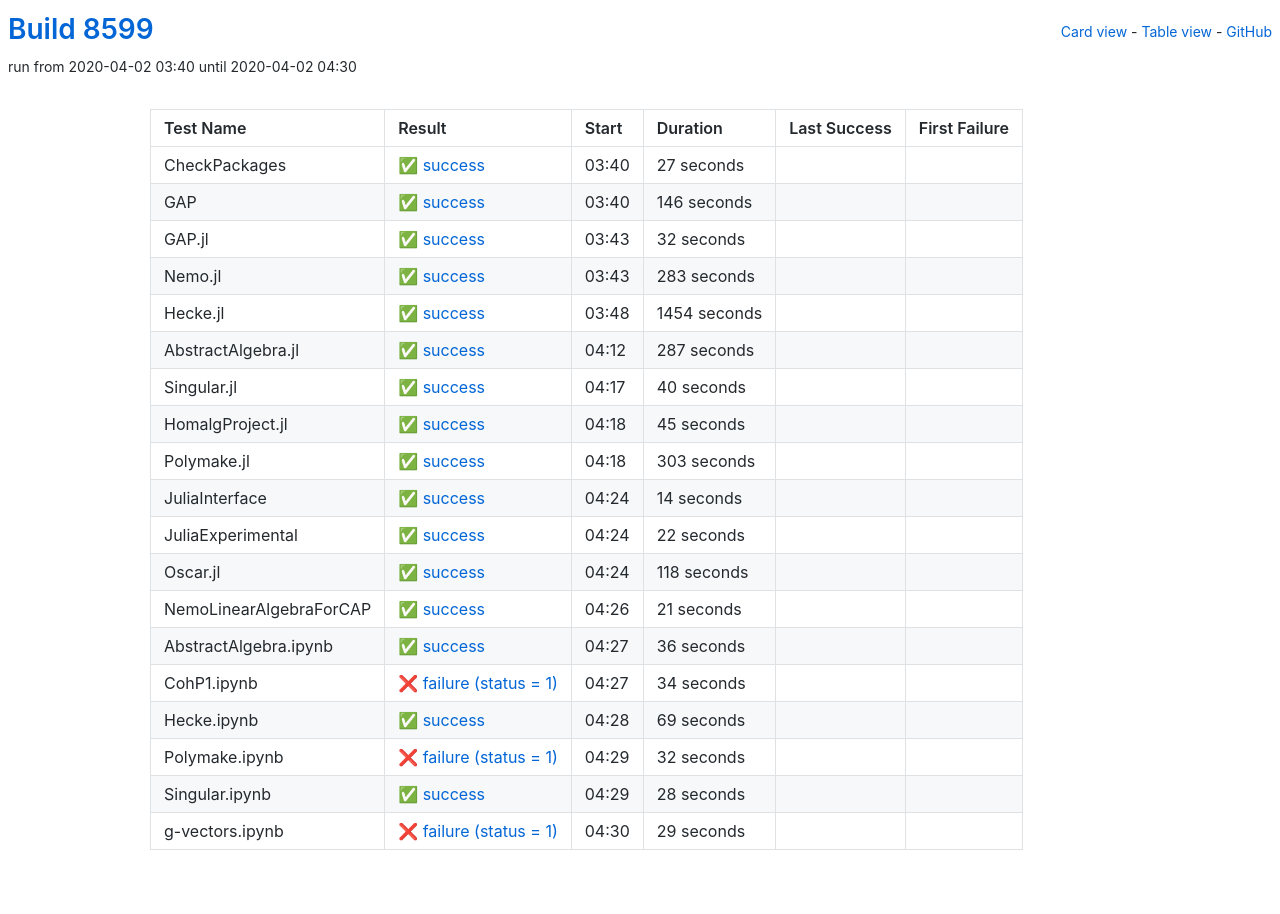
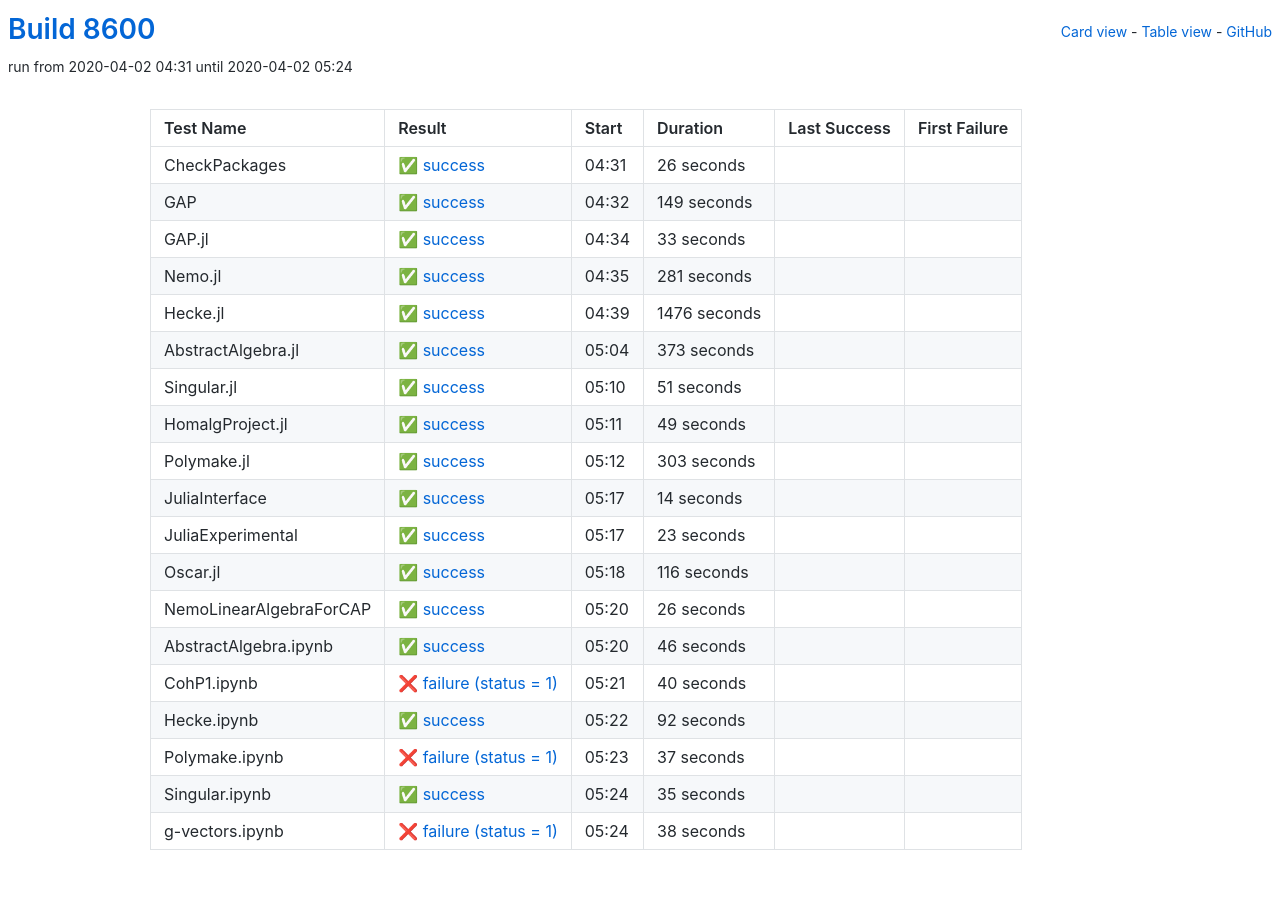
Before and after one commit to oscar-system/oscar-ci-status, a Jekyll site: the page built from table.html, in a window 1280 px wide. Built offline with Jekyll 4.4.1, drawn with Linux system fonts in a browser that asks for light colours.

Commit message:
Build 8600

```diff
--- a/_data/ci.yml
+++ b/_data/ci.yml
@@ -1,93 +1,93 @@
-build: 8599
-build_url: https://oscarci.mathematik.uni-kl.de/job/oscar/8599/
+build: 8600
+build_url: https://oscarci.mathematik.uni-kl.de/job/oscar/8600/
 job: oscar
 tests:
-- duration: 27
+- duration: 26
   exitcode: 0
   first_failure: false
   first_failure_url: null
   last_success: false
   last_success_url: null
-  log: https://oscarci.mathematik.uni-kl.de/job/oscar/8599/artifact/logs/build-8599/CheckPackages.log
+  log: https://oscarci.mathematik.uni-kl.de/job/oscar/8600/artifact/logs/build-8600/CheckPackages.log
   name: CheckPackages
-  start: 2020-04-02 03:40
+  start: 2020-04-02 04:31
   status: success
   success: true
-- duration: 146
+- duration: 149
   exitcode: 0
   first_failure: false
   first_failure_url: null
   last_success: false
   last_success_url: null
-  log: https://oscarci.mathematik.uni-kl.de/job/oscar/8599/artifact/logs/build-8599/GAP.log
+  log: https://oscarci.mathematik.uni-kl.de/job/oscar/8600/artifact/logs/build-8600/GAP.log
   name: GAP
-  start: 2020-04-02 03:40
+  start: 2020-04-02 04:32
   status: success
   success: true
-- duration: 32
+- duration: 33
   exitcode: 0
   first_failure: false
   first_failure_url: null
   last_success: false
   last_success_url: null
-  log: https://oscarci.mathematik.uni-kl.de/job/oscar/8599/artifact/logs/build-8599/GAP.jl.log
+  log: https://oscarci.mathematik.uni-kl.de/job/oscar/8600/artifact/logs/build-8600/GAP.jl.log
   name: GAP.jl
-  start: 2020-04-02 03:43
+  start: 2020-04-02 04:34
   status: success
   success: true
-- duration: 283
+- duration: 281
   exitcode: 0
   first_failure: false
   first_failure_url: null
   last_success: false
   last_success_url: null
-  log: https://oscarci.mathematik.uni-kl.de/job/oscar/8599/artifact/logs/build-8599/Nemo.jl.log
+  log: https://oscarci.mathematik.uni-kl.de/job/oscar/8600/artifact/logs/build-8600/Nemo.jl.log
   name: Nemo.jl
-  start: 2020-04-02 03:43
+  start: 2020-04-02 04:35
   status: success
   success: true
-- duration: 1454
+- duration: 1476
   exitcode: 0
   first_failure: false
   first_failure_url: null
   last_success: false
   last_success_url: null
-  log: https://oscarci.mathematik.uni-kl.de/job/oscar/8599/artifact/logs/build-8599/Hecke.jl.log
+  log: https://oscarci.mathematik.uni-kl.de/job/oscar/8600/artifact/logs/build-8600/Hecke.jl.log
   name: Hecke.jl
-  start: 2020-04-02 03:48
+  start: 2020-04-02 04:39
   status: success
   success: true
-- duration: 287
+- duration: 373
   exitcode: 0
   first_failure: false
   first_failure_url: null
   last_success: false
   last_success_url: null
-  log: https://oscarci.mathematik.uni-kl.de/job/oscar/8599/artifact/logs/build-8599/AbstractAlgebra.jl.log
+  log: https://oscarci.mathematik.uni-kl.de/job/oscar/8600/artifact/logs/build-8600/AbstractAlgebra.jl.log
   name: AbstractAlgebra.jl
-  start: 2020-04-02 04:12
+  start: 2020-04-02 05:04
   status: success
   success: true
-- duration: 40
+- duration: 51
   exitcode: 0
   first_failure: false
   first_failure_url: null
   last_success: false
   last_success_url: null
-  log: https://oscarci.mathematik.uni-kl.de/job/oscar/8599/artifact/logs/build-8599/Singular.jl.log
+  log: https://oscarci.mathematik.uni-kl.de/job/oscar/8600/artifact/logs/build-8600/Singular.jl.log
   name: Singular.jl
-  start: 2020-04-02 04:17
+  start: 2020-04-02 05:10
   status: success
   success: true
-- duration: 45
+- duration: 49
   exitcode: 0
   first_failure: false
   first_failure_url: null
   last_success: false
   last_success_url: null
-  log: https://oscarci.mathematik.uni-kl.de/job/oscar/8599/artifact/logs/build-8599/HomalgProject.jl.log
+  log: https://oscarci.mathematik.uni-kl.de/job/oscar/8600/artifact/logs/build-8600/HomalgProject.jl.log
   name: HomalgProject.jl
-  start: 2020-04-02 04:18
+  start: 2020-04-02 05:11
   status: success
   success: true
 - duration: 303
@@ -96,9 +96,9 @@
   first_failure_url: null
   last_success: false
   last_success_url: null
-  log: https://oscarci.mathematik.uni-kl.de/job/oscar/8599/artifact/logs/build-8599/Polymake.jl.log
+  log: https://oscarci.mathematik.uni-kl.de/job/oscar/8600/artifact/logs/build-8600/Polymake.jl.log
   name: Polymake.jl
-  start: 2020-04-02 04:18
+  start: 2020-04-02 05:12
   status: success
   success: true
 - duration: 14
@@ -107,107 +107,107 @@
   first_failure_url: null
   last_success: false
   last_success_url: null
-  log: https://oscarci.mathematik.uni-kl.de/job/oscar/8599/artifact/logs/build-8599/JuliaInterface.log
+  log: https://oscarci.mathematik.uni-kl.de/job/oscar/8600/artifact/logs/build-8600/JuliaInterface.log
   name: JuliaInterface
-  start: 2020-04-02 04:24
+  start: 2020-04-02 05:17
   status: success
   success: true
-- duration: 22
+- duration: 23
   exitcode: 0
   first_failure: false
   first_failure_url: null
   last_success: false
   last_success_url: null
-  log: https://oscarci.mathematik.uni-kl.de/job/oscar/8599/artifact/logs/build-8599/JuliaExperimental.log
+  log: https://oscarci.mathematik.uni-kl.de/job/oscar/8600/artifact/logs/build-8600/JuliaExperimental.log
   name: JuliaExperimental
-  start: 2020-04-02 04:24
+  start: 2020-04-02 05:17
   status: success
   success: true
-- duration: 118
+- duration: 116
   exitcode: 0
   first_failure: false
   first_failure_url: null
   last_success: false
   last_success_url: null
-  log: https://oscarci.mathematik.uni-kl.de/job/oscar/8599/artifact/logs/build-8599/Oscar.jl.log
+  log: https://oscarci.mathematik.uni-kl.de/job/oscar/8600/artifact/logs/build-8600/Oscar.jl.log
   name: Oscar.jl
-  start: 2020-04-02 04:24
+  start: 2020-04-02 05:18
   status: success
   success: true
-- duration: 21
+- duration: 26
   exitcode: 0
   first_failure: false
   first_failure_url: null
   last_success: false
   last_success_url: null
-  log: https://oscarci.mathematik.uni-kl.de/job/oscar/8599/artifact/logs/build-8599/NemoLinearAlgebraForCAP.log
+  log: https://oscarci.mathematik.uni-kl.de/job/oscar/8600/artifact/logs/build-8600/NemoLinearAlgebraForCAP.log
   name: NemoLinearAlgebraForCAP
-  start: 2020-04-02 04:26
+  start: 2020-04-02 05:20
   status: success
   success: true
-- duration: 36
+- duration: 46
   exitcode: 0
   first_failure: false
   first_failure_url: null
   last_success: false
   last_success_url: null
-  log: https://oscarci.mathematik.uni-kl.de/job/oscar/8599/artifact/logs/build-8599/AbstractAlgebra.ipynb.log
+  log: https://oscarci.mathematik.uni-kl.de/job/oscar/8600/artifact/logs/build-8600/AbstractAlgebra.ipynb.log
   name: AbstractAlgebra.ipynb
-  start: 2020-04-02 04:27
+  start: 2020-04-02 05:20
   status: success
   success: true
-- duration: 34
+- duration: 40
   exitcode: 1
   first_failure: false
   first_failure_url: null
   last_success: false
   last_success_url: null
-  log: https://oscarci.mathematik.uni-kl.de/job/oscar/8599/artifact/logs/build-8599/CohP1.ipynb.log
+  log: https://oscarci.mathematik.uni-kl.de/job/oscar/8600/artifact/logs/build-8600/CohP1.ipynb.log
   name: CohP1.ipynb
-  start: 2020-04-02 04:27
+  start: 2020-04-02 05:21
   status: failure
   success: false
-- duration: 69
+- duration: 92
   exitcode: 0
   first_failure: false
   first_failure_url: null
   last_success: false
   last_success_url: null
-  log: https://oscarci.mathematik.uni-kl.de/job/oscar/8599/artifact/logs/build-8599/Hecke.ipynb.log
+  log: https://oscarci.mathematik.uni-kl.de/job/oscar/8600/artifact/logs/build-8600/Hecke.ipynb.log
   name: Hecke.ipynb
-  start: 2020-04-02 04:28
+  start: 2020-04-02 05:22
   status: success
   success: true
-- duration: 32
+- duration: 37
   exitcode: 1
   first_failure: false
   first_failure_url: null
   last_success: false
   last_success_url: null
-  log: https://oscarci.mathematik.uni-kl.de/job/oscar/8599/artifact/logs/build-8599/Polymake.ipynb.log
+  log: https://oscarci.mathematik.uni-kl.de/job/oscar/8600/artifact/logs/build-8600/Polymake.ipynb.log
   name: Polymake.ipynb
-  start: 2020-04-02 04:29
+  start: 2020-04-02 05:23
   status: failure
   success: false
-- duration: 28
+- duration: 35
   exitcode: 0
   first_failure: false
   first_failure_url: null
   last_success: false
   last_success_url: null
-  log: https://oscarci.mathematik.uni-kl.de/job/oscar/8599/artifact/logs/build-8599/Singular.ipynb.log
+  log: https://oscarci.mathematik.uni-kl.de/job/oscar/8600/artifact/logs/build-8600/Singular.ipynb.log
   name: Singular.ipynb
-  start: 2020-04-02 04:29
+  start: 2020-04-02 05:24
   status: success
   success: true
-- duration: 29
+- duration: 38
   exitcode: 1
   first_failure: false
   first_failure_url: null
   last_success: false
   last_success_url: null
-  log: https://oscarci.mathematik.uni-kl.de/job/oscar/8599/artifact/logs/build-8599/g-vectors.ipynb.log
+  log: https://oscarci.mathematik.uni-kl.de/job/oscar/8600/artifact/logs/build-8600/g-vectors.ipynb.log
   name: g-vectors.ipynb
-  start: 2020-04-02 04:30
+  start: 2020-04-02 05:24
   status: failure
   success: false
```
Also changed, not shown: README.md.
